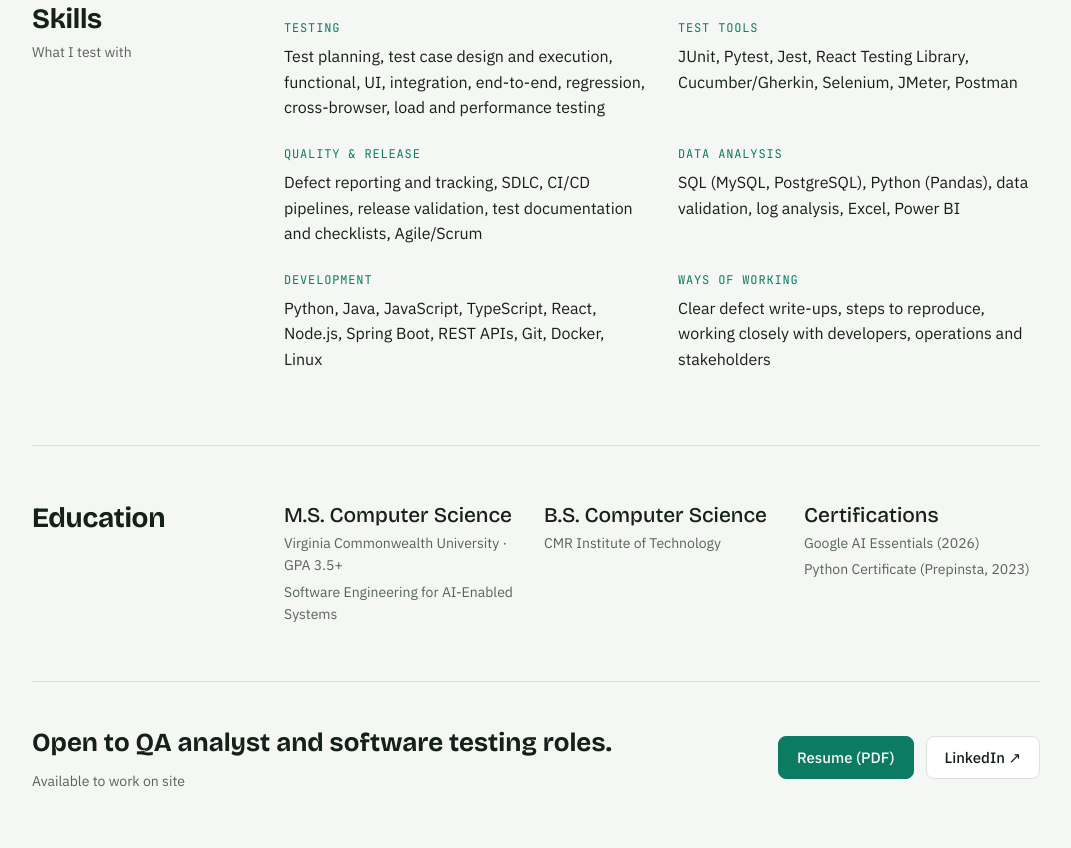
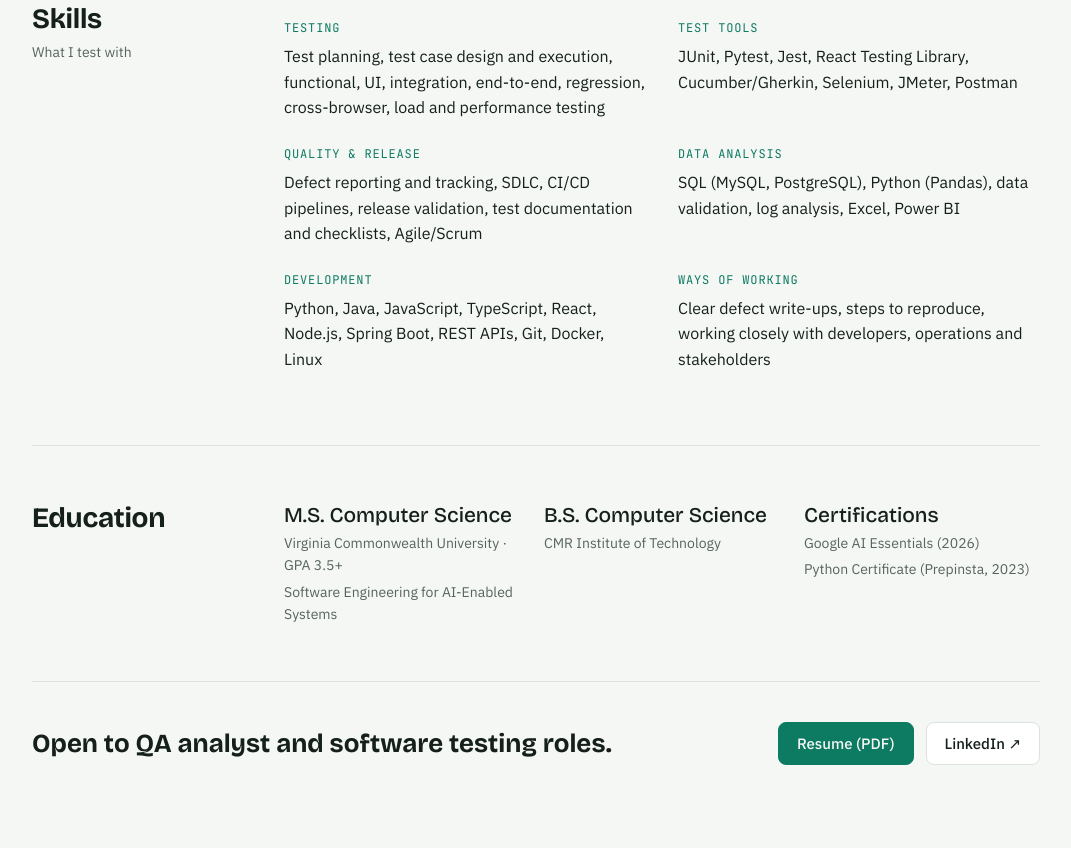
Before and after one commit to Dilipvcu/Portfolio2, a plain HTML site: page qa/index.html in a window 1280 px wide. Shown: the part 2239-3087 px from the top of the page, without its empty margins (104-1175 px from the left). After the commit the page ends 3060 px from the top, so only its background shows below. Drawn offline with nearby package versions, Linux system fonts and the light colour scheme.

Commit message:
Remove unconfirmed availability line
Co-Authored-By: Claude Opus 5.5 <noreply@anthropic.com>
Claude-Session: https://claude.ai/code/session_013UgVYeha559hgVCcpUpYGd

```diff
--- a/qa/index.html
+++ b/qa/index.html
@@ -323,7 +323,6 @@ footer .big { font-family: var(--font-display); font-size: 26px; font-weight: 70
   <footer>
     <div>
       <div class="big">Open to QA analyst and software testing roles.</div>
-      <div class="sec-sub">Available to work on site</div>
     </div>
     <div class="actions">
       <a class="btn primary" href="resume.pdf" target="_blank" rel="noopener">Resume (PDF)</a>
```
